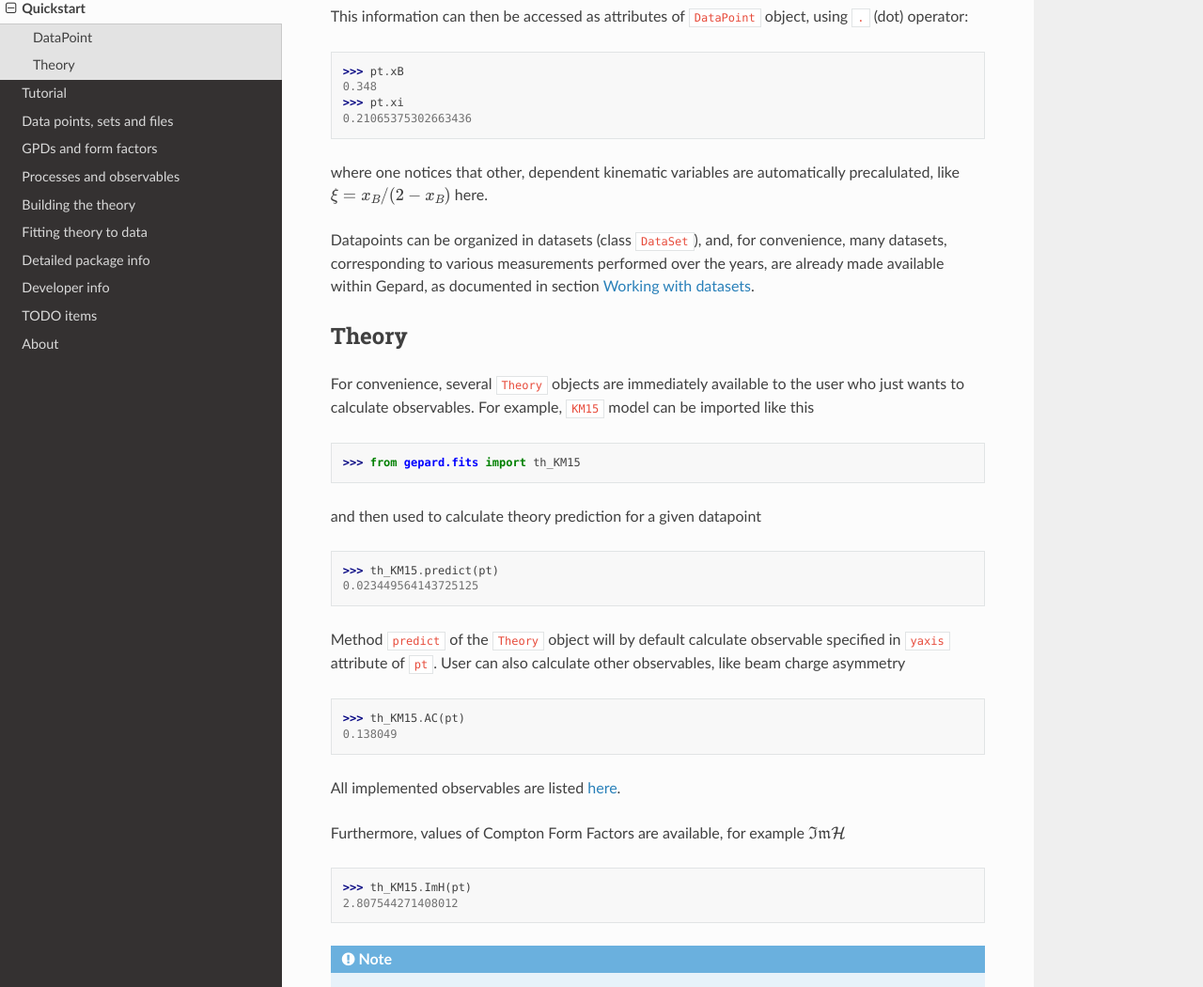
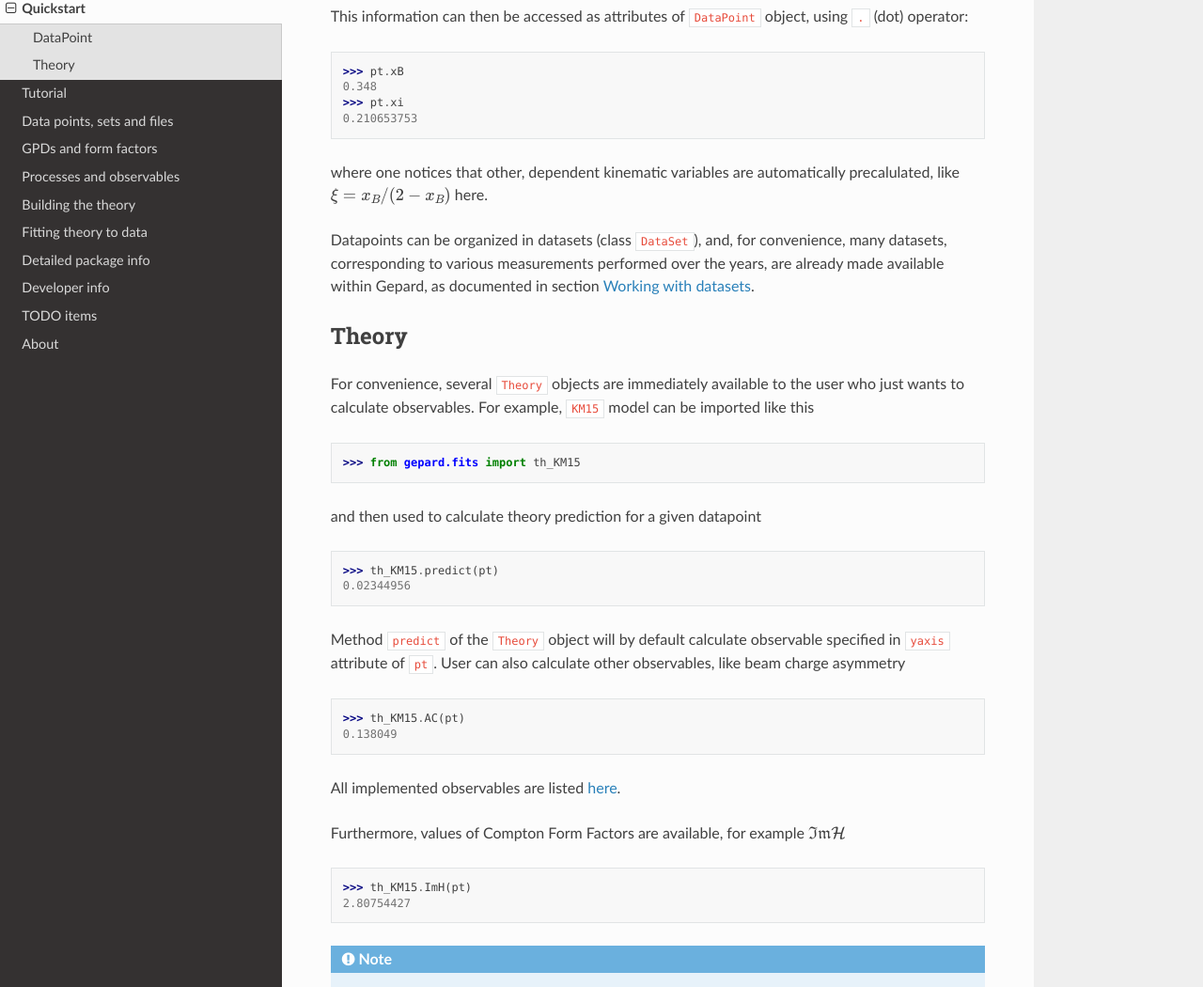
Before and after one commit to kkumer/gepard, a Sphinx documentation site: the page built from docs/source/quickstart.rst, in a window 1280 px wide and 1400 px high, scrolled down 852 px. Shown: the part 141-1191 px from the top of the window at 94% size. Built offline with Sphinx 7.4.7 and the Read the Docs theme 2.0.0, drawn with Linux system fonts in a browser that asks for light colours.

Commit message:
docs: reduce precision

```diff
--- a/docs/source/quickstart.rst
+++ b/docs/source/quickstart.rst
@@ -57,7 +57,7 @@ using ``.`` (dot) operator:
    >>> pt.xB
    0.348
    >>> pt.xi
-   0.21065375302663436
+   0.210653753
 
 where one notices that other, dependent kinematic variables are automatically
 precalulated, like :math:`\xi = x_B / (2 - x_B)` here.
@@ -84,7 +84,7 @@ and then used to calculate theory prediction for a given datapoint
 .. code-block:: python
 
    >>> th_KM15.predict(pt)
-   0.023449564143725125
+   0.02344956
 
 Method ``predict`` of the ``Theory`` object will by default calculate
 observable specified in ``yaxis`` attribute of ``pt``.
@@ -104,7 +104,7 @@ example :math:`\mathfrak{Im}\mathcal{H}`
 .. code-block:: python
 
    >>> th_KM15.ImH(pt)
-   2.807544271408012
+   2.80754427
 
 
 .. note::
```
